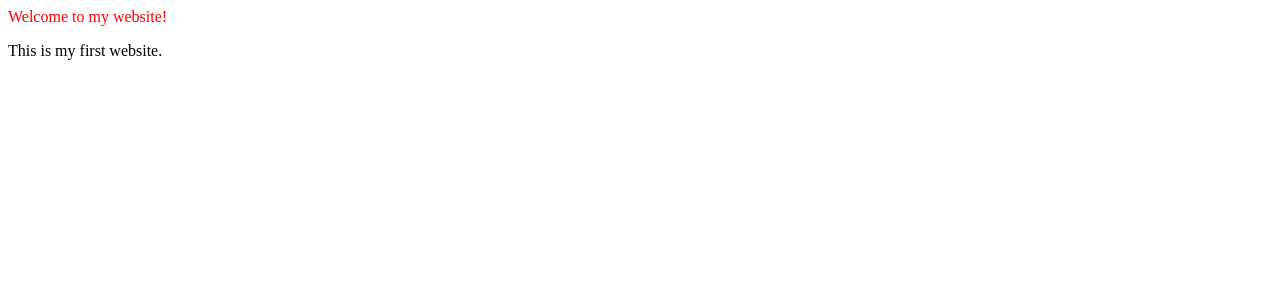
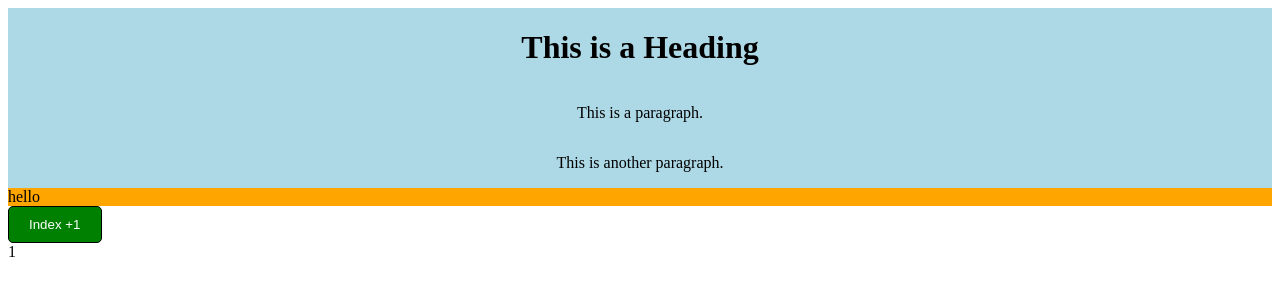
Before and after one commit to seanreyn-dev/seanreyn-dev.github.io, a plain HTML site: page mywebsite.html in a window 1280 px wide. Drawn offline with Linux system fonts and the light colour scheme.

Commit message:
added css, js

```diff
--- /dev/null
+++ b/index.css
@@ -0,0 +1,30 @@
+.mainContainer{
+    display:flex;
+    flex-direction: column;
+    align-items: center;
+    background-color: lightblue;
+}
+.header{
+    /* background-color: aqua; /
+}
+.p1{
+    / background-color: blue; /
+}
+.p2{
+    / background-color: gray; */
+}
+.div2{
+    background-color: orange;
+}
+.btn-1{
+    background-color: green;
+    color: white;
+    border-radius: 5px;
+    padding: 10px 20px;
+    border: solid 1px black;
+    cursor: pointer;
+}
+.btn-1:hover{
+    background-color: darkgreen;
+    border: solid 1px white;
+}
--- /dev/null
+++ b/index.js
@@ -0,0 +1,4 @@
+function myFunction() {
+  inner = document.getElementById("num").innerHTML++;
+  console.log(inner);
+}
--- a/mywebsite.html
+++ b/mywebsite.html
@@ -1,15 +1,27 @@
+<!-- you can find the skeleton for html page online just search html skeleton -->
 <!DOCTYPE html>
-<html>
-    <head>
-        <title>My Website</title>
-    </head>
-    <body>
-        <div class="test">Welcome to my website!</div>
-        <p>This is my first website.</p>
-    </body>
-    <style>
-        .test {
-            color: red;
-        }
-    </style>
+<html lang="en">
+<meta charset="UTF-8">
+<title>Sean's Portfolio</title>
+<meta name="viewport" content="width=device-width,initial-scale=1">
+<!-- input external style sheet -->
+<link rel="stylesheet" href="index.css">
+<!-- input js "script" -->
+<script src="index.js"></script>
+<body>
+
+<!-- <img src="img_la.jpg" alt="LA" style="width:100%"> -->
+
+<div class="mainContainer">
+ <h1 class="header">This is a Heading</h1>
+ <p class="p1">This is a paragraph.</p>
+ <p class="p2">This is another paragraph.</p>
+</div>
+<div class="div2">hello</div>
+<button class="btn-1" onclick="myFunction()">Index +1</button>
+<div id="num">1</div>
+
+
+
+</body>
 </html>
```
